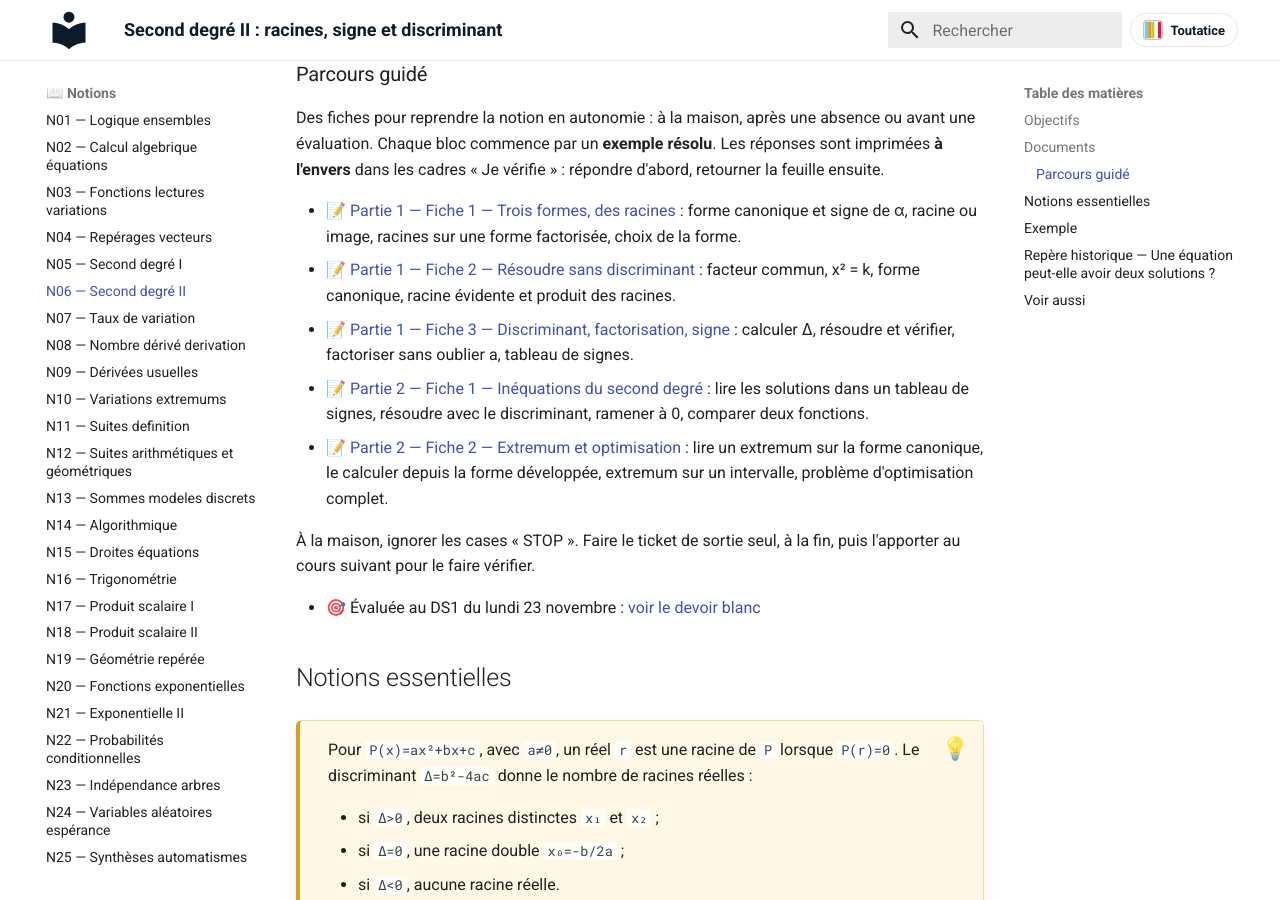
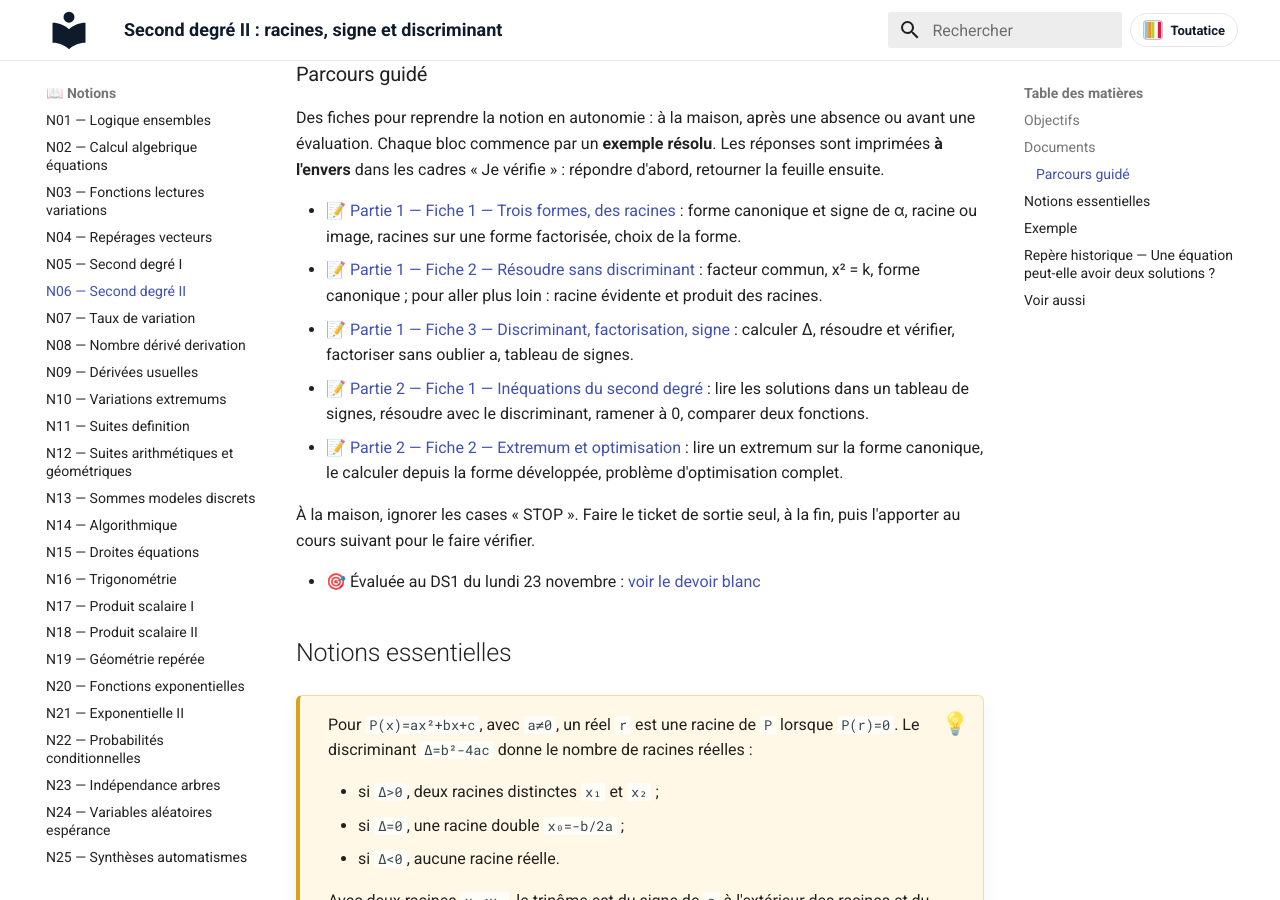
Before and after one commit to vnicolle56610/maths-premiere-specialite, an MkDocs documentation site: the page built from docs/notions/N06-second-degre-ii.md, in a window 1280 px wide and 900 px high, scrolled down 1120 px. Built offline with MkDocs 1.6.1 and Material for MkDocs 9.7.7, drawn with Linux system fonts in a browser that asks for light colours.

Commit message:
Publication automatique : 4 fichier(s) copié(s), 1 page(s) mise(s) à jour
Fichiers copiés :
  - docs/parcours-guide/PARCOURS_GUIDE_N06_PARTIE_1_FICHE_1.pdf
  - docs/parcours-guide/PARCOURS_GUIDE_N06_PARTIE_1_FICHE_2.pdf
  - docs/parcours-guide/PARCOURS_GUIDE_N06_PARTIE_1_FICHE_3.pdf
  - docs/parcours-guide/PARCOURS_GUIDE_N06_PARTIE_2_FICHE_2.pdf

Pages mises à jour :
  - docs/notions/N06-second-degre-ii.md

Généré par le protocole de publication (publier_ressources_site.py / publier_ressources_gui.py).

```diff
--- a/docs/notions/N06-second-degre-ii.md
+++ b/docs/notions/N06-second-degre-ii.md
@@ -42,10 +42,10 @@ Cette notion complète l’étude du second degré avec les racines, le discrimi
 Des fiches pour reprendre la notion en autonomie : à la maison, après une absence ou avant une évaluation. Chaque bloc commence par un **exemple résolu**. Les réponses sont imprimées **à l'envers** dans les cadres « Je vérifie » : répondre d'abord, retourner la feuille ensuite.
 
 - 📝 [Partie 1 — Fiche 1 — Trois formes, des racines](../parcours-guide/PARCOURS_GUIDE_N06_PARTIE_1_FICHE_1.pdf) : forme canonique et signe de α, racine ou image, racines sur une forme factorisée, choix de la forme.
-- 📝 [Partie 1 — Fiche 2 — Résoudre sans discriminant](../parcours-guide/PARCOURS_GUIDE_N06_PARTIE_1_FICHE_2.pdf) : facteur commun, x² = k, forme canonique, racine évidente et produit des racines.
+- 📝 [Partie 1 — Fiche 2 — Résoudre sans discriminant](../parcours-guide/PARCOURS_GUIDE_N06_PARTIE_1_FICHE_2.pdf) : facteur commun, x² = k, forme canonique ; pour aller plus loin : racine évidente et produit des racines.
 - 📝 [Partie 1 — Fiche 3 — Discriminant, factorisation, signe](../parcours-guide/PARCOURS_GUIDE_N06_PARTIE_1_FICHE_3.pdf) : calculer Δ, résoudre et vérifier, factoriser sans oublier a, tableau de signes.
 - 📝 [Partie 2 — Fiche 1 — Inéquations du second degré](../parcours-guide/PARCOURS_GUIDE_N06_PARTIE_2_FICHE_1.pdf) : lire les solutions dans un tableau de signes, résoudre avec le discriminant, ramener à 0, comparer deux fonctions.
-- 📝 [Partie 2 — Fiche 2 — Extremum et optimisation](../parcours-guide/PARCOURS_GUIDE_N06_PARTIE_2_FICHE_2.pdf) : lire un extremum sur la forme canonique, le calculer depuis la forme développée, extremum sur un intervalle, problème d'optimisation complet.
+- 📝 [Partie 2 — Fiche 2 — Extremum et optimisation](../parcours-guide/PARCOURS_GUIDE_N06_PARTIE_2_FICHE_2.pdf) : lire un extremum sur la forme canonique, le calculer depuis la forme développée, problème d'optimisation complet.
 
 À la maison, ignorer les cases « STOP ». Faire le ticket de sortie seul, à la fin, puis l'apporter au cours suivant pour le faire vérifier.
 <!-- PARCOURS-GUIDE:END -->
```
Also changed, not shown: 4 other files.
